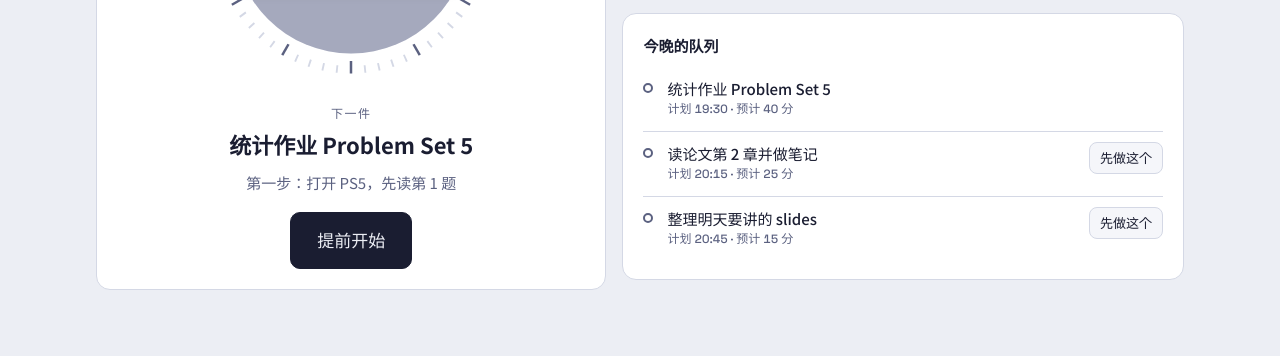
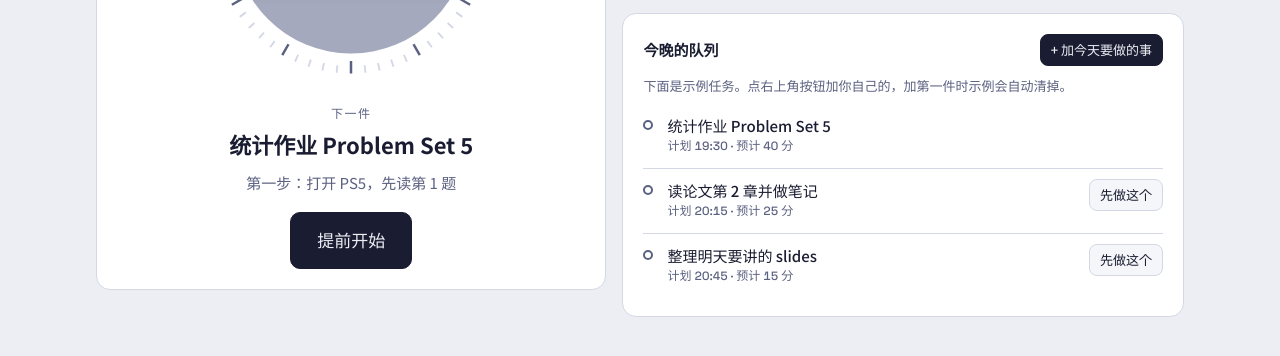
Before and after one commit to jolyneumich/-, a plain HTML site: page tonight-countdown/index.html in a window 1280 px wide. Shown: the part 320-676 px from the top of the page. Drawn offline with Linux system fonts and the light colour scheme.

Commit message:
Add a visible add-task button on the main view
Co-Authored-By: Claude Opus 5.5 <noreply@anthropic.com>
Claude-Session: https://claude.ai/code/session_015TUqAU45gMzJaZWbBbtLSY

```diff
--- a/tonight-countdown/index.html
+++ b/tonight-countdown/index.html
@@ -103,7 +103,9 @@ svg .halo{fill:none;stroke:var(--alarm);stroke-width:6;opacity:0}
 .legend i{display:inline-block;width:10px;height:10px;border-radius:2px;margin-right:5px;vertical-align:-1px}
 .proj{margin:10px 0 0;font-size:14px}
 .proj.bad{color:var(--alarm)}
-.queue h3{font-size:15px;margin-bottom:10px}
+.queue h3{font-size:15px}
+.qhead{display:flex;justify-content:space-between;align-items:center;gap:10px;flex-wrap:wrap;margin-bottom:10px}
+#sampleNote{margin:0 0 8px}
 .queue ol{list-style:none;margin:0;padding:0;display:grid;gap:2px}
 .queue li{display:grid;grid-template-columns:14px minmax(0,1fr) auto;gap:10px;align-items:start;padding:10px 0;border-top:1px solid var(--line)}
 .queue li:first-child{border-top:0}
@@ -215,7 +217,7 @@ code{font-family:var(--f-num);font-size:12.5px;background:var(--surface-2);paddi
             <div class="legend"><span><i style="background:var(--ok)"></i>做完的</span><span><i style="background:var(--lamp)"></i>在做</span><span><i style="background:repeating-linear-gradient(135deg,var(--alarm) 0 2px,transparent 2px 4px)"></i>没在做的时间</span><span><i style="border:1.5px dashed var(--muted)"></i>还没做</span></div>
             <p class="proj" id="proj"></p>
           </div>
-          <div class="card queue"><h3>今晚的队列</h3><ol id="queue"></ol></div>
+          <div class="card queue"><div class="qhead"><h3>今晚的队列</h3><button class="btn primary small" type="button" data-act="add">+ 加今天要做的事</button></div><p class="note" id="sampleNote" hidden>下面是示例任务。点右上角按钮加你自己的，加第一件时示例会自动清掉。</p><ol id="queue"></ol></div>
         </div>
       </div>
     </section>
@@ -611,12 +613,13 @@ function renderSide(){
   else if(!p.items.length){pr.className='proj';pr.textContent=night.tasks.length?'计划里的事都做完了。':''}
   else if(p.over>0){pr.className='proj bad';pr.textContent=`照这样下去，${hm(p.end)} 才能做完，比计划晚 ${p.over} 分钟。剩下 ${p.items.length} 件，按时只能做完 ${p.fit} 件。`}
   else{pr.className='proj';pr.textContent=`照这样下去，${hm(p.end)} 做完，还有 ${Math.round((night.winEnd-p.end)/MIN)} 分钟余量。`}
+  $('#sampleNote').hidden=!night.sample;
   const plan=staticPlan();
   setHTML($('#queue'),night.tasks.map(k=>{const st=k.id===night.runningId?'running':k.status;const el=elapsed(k);
     return `<li class="${st}"><span class="dot ${st}"></span><div><div class="nm">${esc(k.name)}</div>
     <div class="mt num">计划 ${hm(plan[k.id])} · 预计 ${k.est} 分${el>=MIN||k.status==='done'?` · 实际 ${Math.round(el/MIN)} 分`:''}${k.scolds?` · 被骂 ${k.scolds} 次`:''}</div>
     ${k.parking&&k.status!=='done'?`<div class="pk">停在：${esc(k.parking)}</div>`:''}</div>
-    <div>${st!=='done'&&st!=='running'&&!night.ended&&nextTask()!==k?`<button class="btn small" data-act="first" data-id="${k.id}">先做这个</button>`:''}</div></li>`}).join('')||'<li><span></span><div class="mt">还没有任务。去“计划”里加。</div><span></span></li>');
+    <div>${st!=='done'&&st!=='running'&&!night.ended&&nextTask()!==k?`<button class="btn small" data-act="first" data-id="${k.id}">先做这个</button>`:''}</div></li>`}).join('')||'<li><span></span><div class="mt">还没有任务。点右上角「+ 加今天要做的事」。</div><span></span></li>');
 }
 
 /* ---------- render: plan ---------- */
@@ -720,6 +723,7 @@ document.addEventListener('click',e=>{
   switch(a){
     case 'tab':setTab(b.dataset.tab);break;
     case 'start':startTask();break;
+    case 'add':setTab('plan');setTimeout(()=>{const n=$('#aName');n.scrollIntoView({block:'center'});n.focus()},30);break;
     case 'pause':stopTask('pause');break;
     case 'done':stopTask('done');break;
     case 'end':if(b.dataset.confirm){endNight()}else{b.dataset.confirm='1';b.textContent='再点一次确认结束';setTimeout(()=>{if(b.isConnected){delete b.dataset.confirm;render()}},3000)}break;
```
Also changed, not shown: tonight-countdown/今晚倒计时.html (+7 -3 lines).
